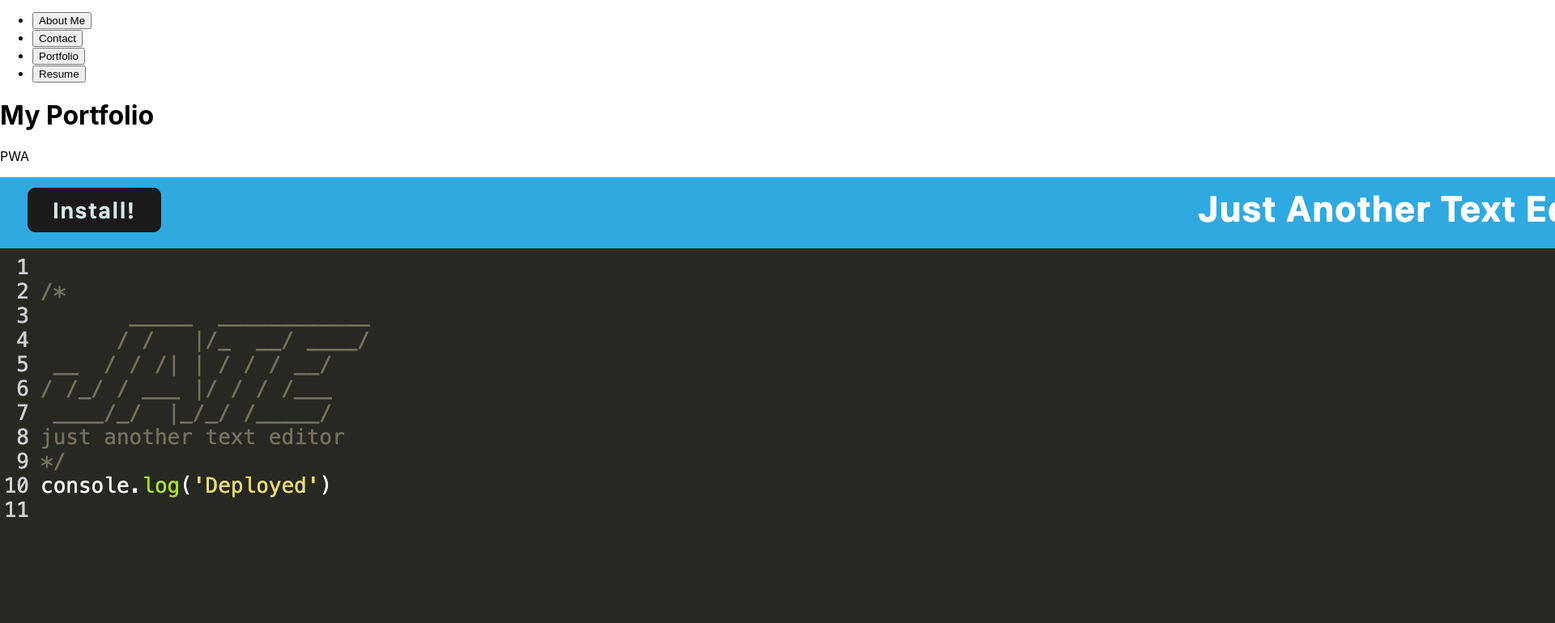
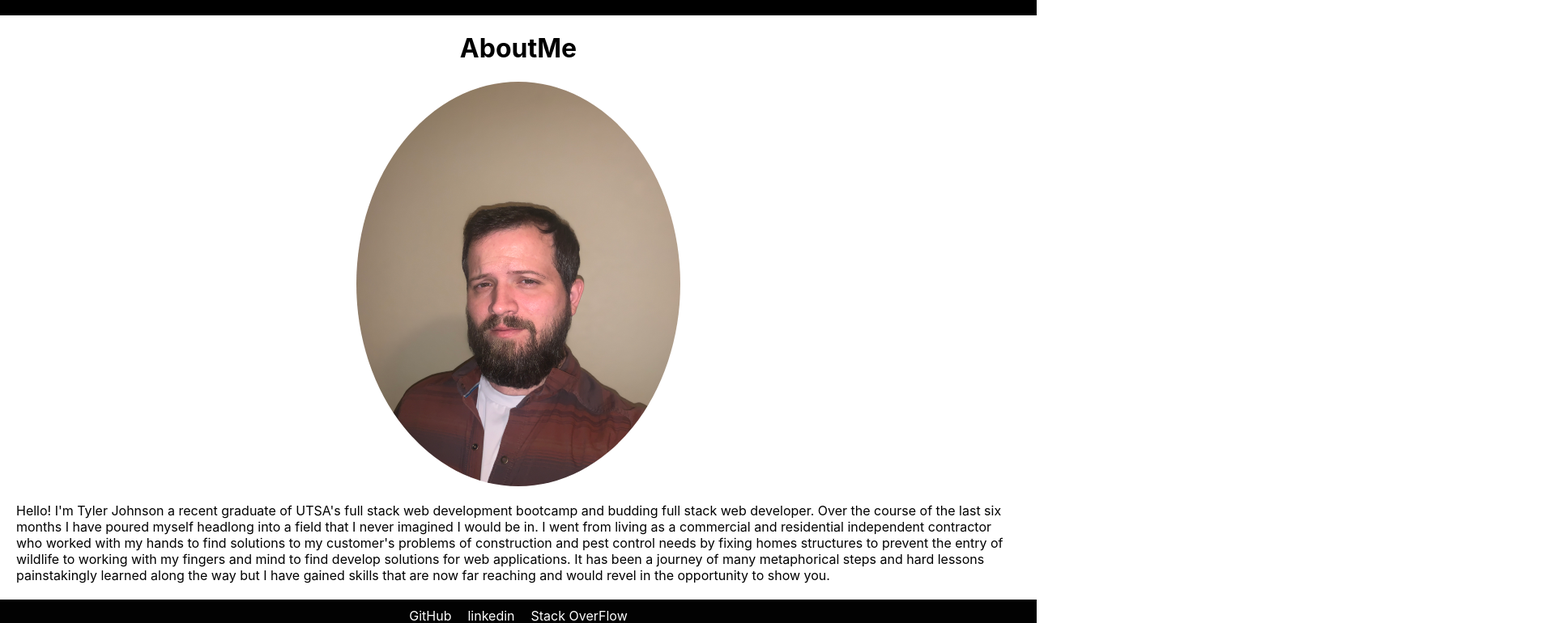
Before and after one commit to BuggyFord/New-Portfolio-React-Version, a React (Create React App) app in the folder my-app/: page / in a window 1280 px wide. Shown: the part 110-880 px from the top of the page at 81% size, 1920 px wide, since content can reach past the window. Built offline with nearby package versions, Linux system fonts and the light colour scheme.

Commit message:
changed landing component to about, added styles to several components including aboutMe, contact, footer, header, navigate and portfolio, changed profile image

```diff
--- a/my-app/src/App.css
+++ b/my-app/src/App.css
@@ -1,38 +1,72 @@
-.App {
-  text-align: center;
+
+.pic{
+margin: auto;
+display: flex;
+height: 500px;
+width: 400px;
+border-radius: 50%;
 }
+.flex-center{
+  display: flex;
+  justify-content: center;
+}
+.row{
+  display: flex;
+  flex-direction: row;
+  justify-content: space-between;
+  margin-left: 10px;
 
-.App-logo {
-  height: 40vmin;
-  pointer-events: none;
 }
-
-@media (prefers-reduced-motion: no-preference) {
-  .App-logo {
-    animation: App-logo-spin infinite 20s linear;
-  }
+#bio{
+  margin: 20px;
 }
-
-.App-header {
-  background-color: #282c34;
-  min-height: 100vh;
+.footer{
+  background-color: rgba(0, 0, 0, 0.992);
+}
+.header{
+  background-color: black;
+}
+.name{
+  margin-top:50px;
+  color:white;
+}
+.footLink{
+  margin:10px;
+  color:white;
+  text-decoration: none;
+}
+a:hover{
+  color:rgb(5, 243, 156);
+  transform: scale(1.25);
+  transition: 1.25s;
+}
+button{
+  font-family:'Gill Sans', 'Gill Sans MT', Calibri, 'Trebuchet MS', sans-serif;
+  color:rgb(7, 4, 4);
+  background-color: rgb(5, 243, 156);
+  border-radius: 25px;
+  border:none;
+  width: 75px;
+}
+button:hover{
+  transform: scale(1.25);
+  transition: 1.25s;
+}
+.butts{
   display: flex;
-  flex-direction: column;
-  align-items: center;
-  justify-content: center;
-  font-size: calc(10px + 2vmin);
-  color: white;
+  justify-content: space-around;
+  list-style:none;
+  margin: 5px;
 }
-
-.App-link {
-  color: #61dafb;
+.portPic{
+  margin: 25px;
+  width: 80%;
+  border-radius:20px;
 }
-
-@keyframes App-logo-spin {
-  from {
-    transform: rotate(0deg);
-  }
-  to {
-    transform: rotate(360deg);
-  }
+@media screen and (min-width:1200px){
+  .row .butts .name {
+    display: inline-flex;
+    align-items:right;
+    border-bottom: #282c34;
+    }
 }
--- a/my-app/src/App.js
+++ b/my-app/src/App.js
@@ -8,7 +8,7 @@ import Resume from './components/resume';
 import "./App.css";
 
 export  function App() {
-    const [active, setActive] = useState('portfolio');
+    const [active, setActive] = useState('about');
 
     const renderSelect = () => {
         switch(active) {
--- a/my-app/src/components/aboutMe.js
+++ b/my-app/src/components/aboutMe.js
@@ -1,14 +1,14 @@
 import React from "react";
-import profilePic from '../images/180534F2-B242-4A48-803B-EECFE4B1C7BB_1_105_c.jpeg';
+import profilePic from '../images/641F3048-249E-4DBB-B38C-22EED00833EE_1_201_a.jpeg';
 
 function About() {
     return(
         <div>
-            <h1>AboutMe</h1>
+            <h1 className="flex-center">AboutMe</h1>
 
-            <img src={profilePic}></img>
+            <img src={profilePic} className="pic"></img>
 
-            <p>
+            <p className="flex-center" id="bio">
                 Hello! I'm Tyler Johnson a recent graduate of UTSA's full stack web development bootcamp
                 and budding full stack web developer. Over the course of the last six months I have poured
                 myself headlong into a field that I never imagined I would be in. I went from living as a
--- a/my-app/src/components/contact.js
+++ b/my-app/src/components/contact.js
@@ -25,7 +25,7 @@ function Contact() {
 
     return(
         <div>
-            <h1>Contact</h1>
+            <h1 className="flex-center">Contact</h1>
             <form onSubmit={onSubmit}>
                 <div>
                     <label>
--- a/my-app/src/components/footer.js
+++ b/my-app/src/components/footer.js
@@ -3,11 +3,11 @@ import React from "react";
 function Footer() {
    return(
       <div className="footer">
-         <footer>
-            <a href="https://github.com/BuggyFord">GitHub</a>
-            <a href="https://www.linkedin.com/in/tyler-johnson-84b6a7279/">linkedin</a>
-            <a href="https://stackoverflow.com/users/22556261/tyler-johnson">Stack OverFlow</a>
-         <h1>I am the footer component</h1>
+         <footer className="flex-center">
+            <a className="footLink" href="https://github.com/BuggyFord">GitHub</a>
+            <a className="footLink" href="https://www.linkedin.com/in/tyler-johnson-84b6a7279/">linkedin</a>
+            <a className="footLink" href="https://stackoverflow.com/users/22556261/tyler-johnson">Stack OverFlow</a>
+
          </footer>
 
       </div>
--- a/my-app/src/components/header.js
+++ b/my-app/src/components/header.js
@@ -8,12 +8,12 @@ function Header(props) {
     return(
         <div className="header">
             <div>
-                <h1>Tyler Johnson</h1>
-            </div>
-            <Navigate
+                <Navigate
                 active={active}
                 setActive= {setActive}
             />
+            </div>
+
         </div>
     )
 }
--- a/my-app/src/components/navigate.js
+++ b/my-app/src/components/navigate.js
@@ -12,19 +12,19 @@ function Navigation(props) {
     }
 
     return(
-        <nav>
-            <h3>Nav Component</h3>
+        <nav className="row">
+            <h3 className="row name">Tyler Johnson</h3>
             <ul>
-                <li>
+                <li className="butts row">
                     <button onClick={() => setActive('about')} value="about">About Me</button>
                 </li>
-                <li>
-                    <button onClick={handleClick} value="contact">Contact</button>
+                <li className="butts row">
+                    <button  onClick={handleClick} value="contact">Contact</button>
                 </li>
-                <li>
+                <li className="butts row">
                     <button onClick={() => setActive('portfolio')}>Portfolio</button>
                 </li>
-                <li>
+                <li className="butts row">
                     <button onClick={() => setActive('resume')}>Resume</button>
                 </li>
 
--- a/my-app/src/components/portfolio.js
+++ b/my-app/src/components/portfolio.js
@@ -61,13 +61,13 @@ function Portfolio() {
     return(
         <div>
             <div>
-                <h1>My Portfolio</h1>
+                <h1 className="flex-center">My Portfolio</h1>
             </div>
 
                 {projects.map(item => (
-                    <div>
+                    <div >
                         <p>{item.title}</p>
-                        <img src={item.image}></img>
+                        <img className="portPic" src={item.image}></img>
                         <a href={item.github_link} target="_blank" rel="noreferrer">GitHub</a>
                         <a href={item.link} target="_blank" rel="noreferrer">Deployed</a>
                     </div>
```
Also changed, not shown: my-app/src/images/641F3048-249E-4DBB-B38C-22EED00833EE_1_201_a.jpeg (added).
